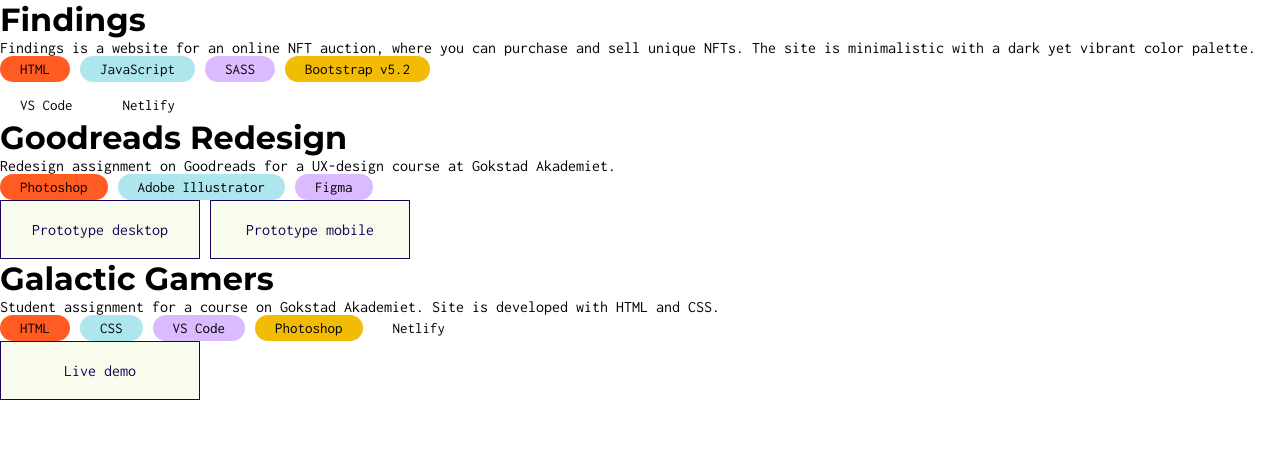
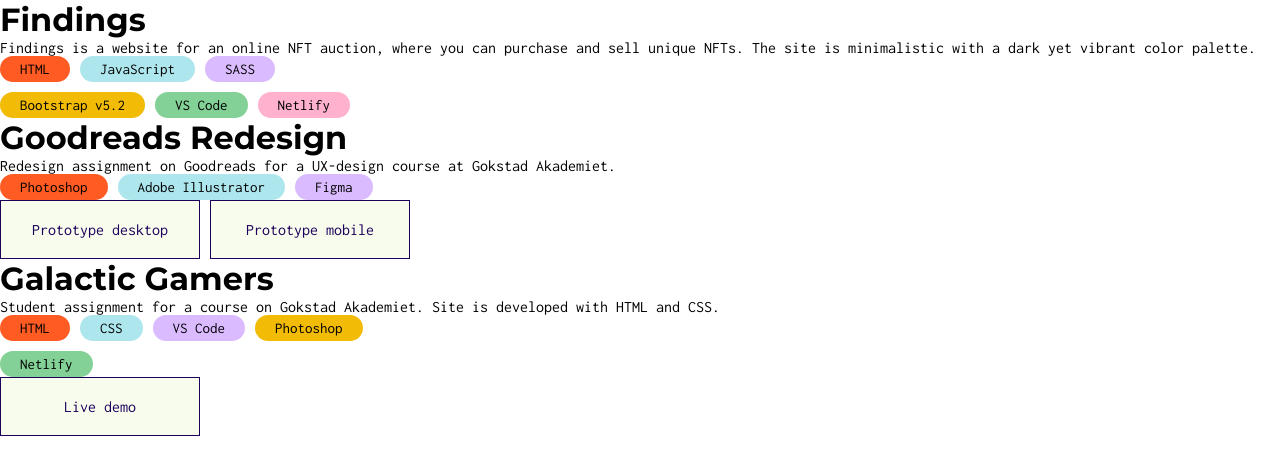
Before and after one commit to tonjetj/my-portfolio, a React (Create React App) app: page / in a window 1280 px wide. Shown: the top 474 px of the page. Built offline with nearby package versions, Linux system fonts and the light colour scheme.

Commit message:
adds styling to tags

```diff
--- a/src/styles/globalStyles.ts
+++ b/src/styles/globalStyles.ts
@@ -30,7 +30,7 @@ export const GlobalStyles = createGlobalStyle`
   .tag.container {
   display: flex;
   flex-wrap: wrap;
-  width: 500px;
+  width: 400px;
   gap: 10px;
   }
 
@@ -51,6 +51,16 @@ export const GlobalStyles = createGlobalStyle`
 
   .tag.container li:nth-child(4) {
     background-color: #f2bb05;
+    color: #000;
+  }
+
+  .tag.container li:nth-child(5) {
+    background-color: #83d196;
+    color: #000;
+  }
+
+  .tag.container li:nth-child(6) {
+    background-color: #ffb1ce;
     color: #000;
   }
 
```
